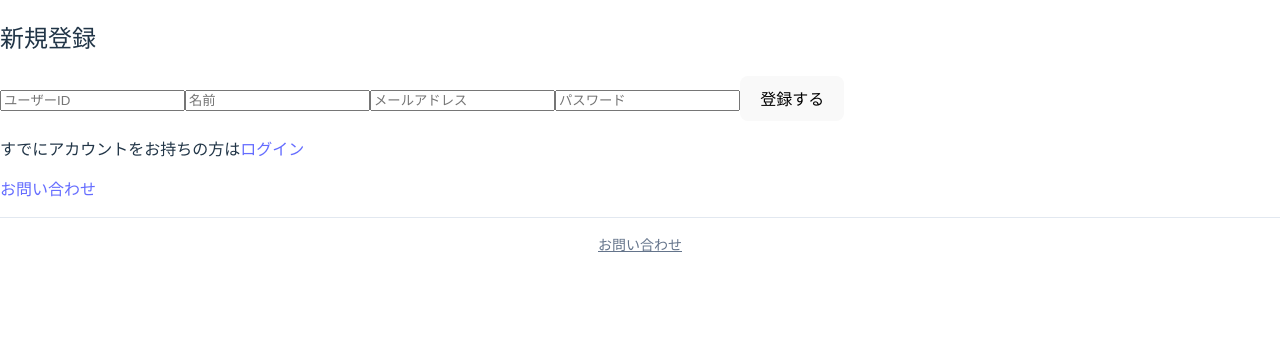
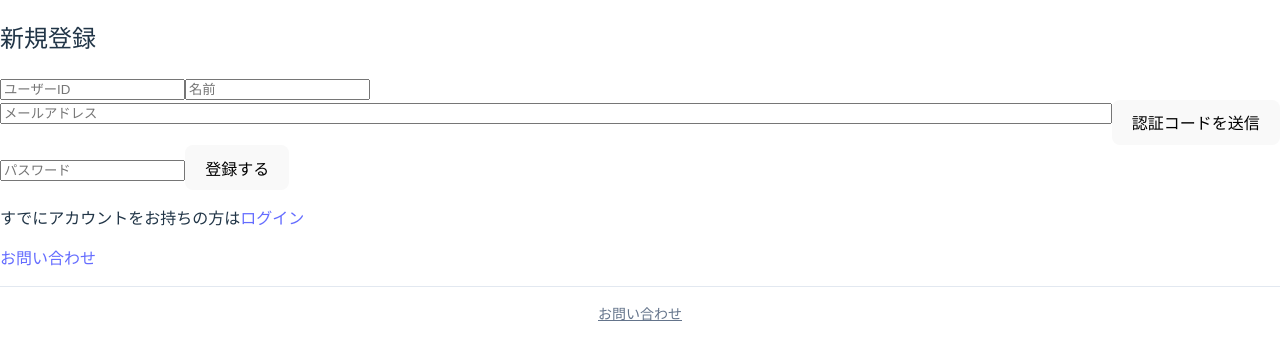
Before and after one commit to Cityboypenguin/SPACE-client, a React (Vite) app: page /register in a window 1280 px wide. Shown: the top 360 px of the page. Built offline with nearby package versions, Linux system fonts and the light colour scheme; no server answers.

Commit message:
メアド認証

```diff
--- a/src/features/user/api/auth.ts
+++ b/src/features/user/api/auth.ts
@@ -54,6 +54,12 @@ const LOGOUT_USER_MUTATION = `
   }
 `;
 
+const SEND_EMAIL_OTP_MUTATION = `
+  mutation SendEmailOTP($email: String!) {
+    sendEmailOTP(email: $email)
+  }
+`;
+
 const CREATE_USER_MUTATION = `
   mutation CreateUser($input: CreateUserInput!) {
     createUser(input: $input) {
@@ -75,6 +81,10 @@ export const logoutUser = async (token: string) => {
   return await request<LogoutUserResponse>(LOGOUT_USER_MUTATION, { token });
 };
 
-export const registerUser = async (accountID: string, name: string, email: string, password: string) => {
-  return await request<RegisterUserResponse>(CREATE_USER_MUTATION, { input: { accountID, name, email, password } });
+export const sendEmailOTP = async (email: string) => {
+  return await request<{ sendEmailOTP: boolean }>(SEND_EMAIL_OTP_MUTATION, { email });
 };
+
+export const registerUser = async (accountID: string, name: string, email: string, password: string, otp: string) => {
+  return await request<RegisterUserResponse>(CREATE_USER_MUTATION, { input: { accountID, name, email, password, otp } });
+};
--- a/src/features/user/pages/UserRegisterPage.tsx
+++ b/src/features/user/pages/UserRegisterPage.tsx
@@ -1,6 +1,6 @@
 import { useEffect, useState } from 'react';
 import { useNavigate, Link } from 'react-router-dom';
-import { registerUser, loginUser } from '../api/auth';
+import { registerUser, loginUser, sendEmailOTP } from '../api/auth';
 import { useAuth } from '../context/AuthContext';
 import { getCurrentTerms, consentToTerms, type TermsOfService } from '../api/terms';
 import { TermsContent } from '../components/molecules/TermsContent';
@@ -35,6 +35,12 @@ export const UserRegisterPage = () => {
   const [scrolled, setScrolled] = useState(false);
   const [agreed, setAgreed] = useState(false);
   const [termsError, setTermsError] = useState(false);
+
+  const [otpSent, setOtpSent] = useState(false);
+  const [otp, setOtp] = useState('');
+  const [otpError, setOtpError] = useState('');
+  const [sendingOtp, setSendingOtp] = useState(false);
+
   const navigate = useNavigate();
   const { login } = useAuth();
 
@@ -47,6 +53,11 @@ export const UserRegisterPage = () => {
   const handleEmailChange = (value: string) => {
     setEmail(value);
     setEmailError(validateEmail(value));
+    if (otpSent) {
+      setOtpSent(false);
+      setOtp('');
+      setOtpError('');
+    }
   };
 
   const handlePasswordChange = (value: string) => {
@@ -54,11 +65,30 @@ export const UserRegisterPage = () => {
     setPasswordError(validatePassword(value));
   };
 
+  const handleSendOTP = async () => {
+    const emailErr = validateEmail(email);
+    if (emailErr || !email) {
+      setEmailError(emailErr || 'メールアドレスを入力してください');
+      return;
+    }
+    setSendingOtp(true);
+    setOtpError('');
+    try {
+      await sendEmailOTP(email);
+      setOtpSent(true);
+    } catch {
+      setOtpError('認証コードの送信に失敗しました。メールアドレスをご確認ください。');
+    } finally {
+      setSendingOtp(false);
+    }
+  };
+
   const hasValidationError = !!emailError || !!passwordError;
+  const canSubmit = otpSent && otp.length === 6 && !hasValidationError && (!currentTerms || agreed);
 
   const handleSubmit = async (e: { preventDefault(): void }) => {
     e.preventDefault();
-    if (currentTerms && !agreed) return;
+    if (!canSubmit) return;
 
     const emailErr = validateEmail(email);
     const passwordErr = validatePassword(password);
@@ -70,7 +100,7 @@ export const UserRegisterPage = () => {
 
     setError('');
     try {
-      await registerUser(accountID, name, email, password);
+      await registerUser(accountID, name, email, password, otp);
       const loginData = await loginUser(email, password);
       login(loginData.loginUser.token, loginData.loginUser.refreshToken, loginData.loginUser.user.ID);
       if (currentTerms) {
@@ -78,7 +108,7 @@ export const UserRegisterPage = () => {
       }
       navigate('/mypage');
     } catch {
-      setError('登録に失敗しました。入力内容をご確認ください。');
+      setError('登録に失敗しました。認証コードが正しいか、入力内容をご確認ください。');
     }
   };
 
@@ -100,14 +130,44 @@ export const UserRegisterPage = () => {
         placeholder="名前"
         required
       />
+      <div style={{ display: 'flex', gap: '0.5rem', alignItems: 'flex-start' }}>
+        <div style={{ flex: 1 }}>
           <input
             type="email"
             value={email}
             onChange={(e) => handleEmailChange(e.target.value)}
             placeholder="メールアドレス"
             required
+            style={{ width: '100%' }}
           />
           {emailError && <p style={{ color: 'red', fontSize: '0.8rem', margin: '0.2rem 0' }}>{emailError}</p>}
+        </div>
+        <button
+          type="button"
+          onClick={handleSendOTP}
+          disabled={sendingOtp || !!emailError || !email}
+          style={{ whiteSpace: 'nowrap', flexShrink: 0 }}
+        >
+          {sendingOtp ? '送信中...' : otpSent ? '再送信' : '認証コードを送信'}
+        </button>
+      </div>
+      {otpError && <p style={{ color: 'red', fontSize: '0.8rem', margin: '0.2rem 0' }}>{otpError}</p>}
+      {otpSent && (
+        <div>
+          <p style={{ fontSize: '0.85rem', color: '#475569', margin: '0.5rem 0 0.3rem' }}>
+            {email} に認証コードを送信しました。6桁のコードを入力してください（有効期限10分）。
+          </p>
+          <input
+            type="text"
+            inputMode="numeric"
+            maxLength={6}
+            value={otp}
+            onChange={(e) => setOtp(e.target.value.replace(/\D/g, ''))}
+            placeholder="認証コード（6桁）"
+            required
+          />
+        </div>
+      )}
       <input
         type="password"
         value={password}
@@ -152,7 +212,7 @@ export const UserRegisterPage = () => {
           </label>
         </div>
       )}
-      <button type="submit" disabled={(!!currentTerms && !agreed) || hasValidationError}>登録する</button>
+      <button type="submit" disabled={!canSubmit}>登録する</button>
       <p>
         すでにアカウントをお持ちの方は<Link to="/login">ログイン</Link>
       </p>
```
Lines whose indentation alone changed are shown as unchanged.
